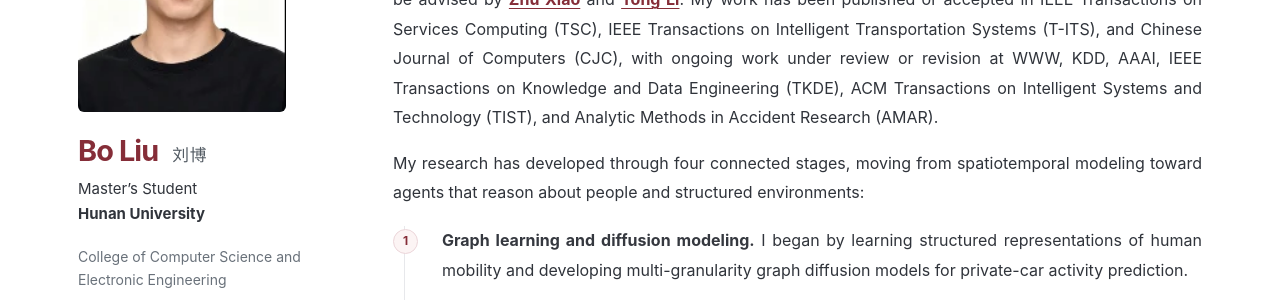
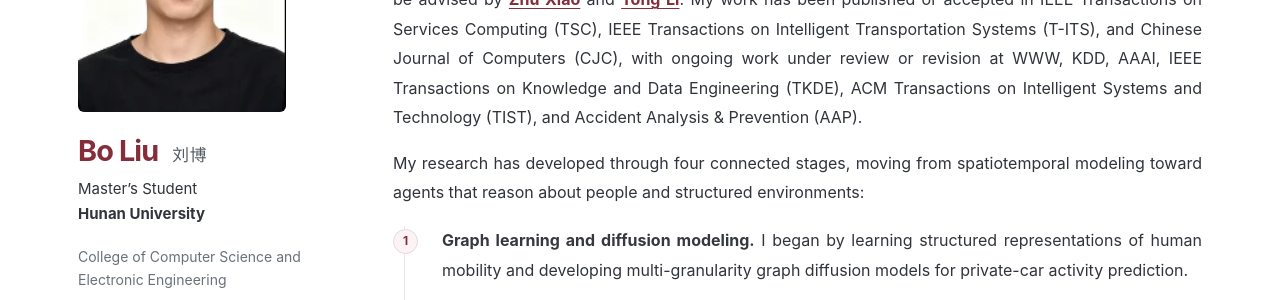
Before and after one commit to BoLiupro/boliupro.github.io, a Jekyll site: the page built from index.md, in a window 1280 px wide and 900 px high. Shown: the part 267-567 px from the top of the window. Built offline with Jekyll 4.4.1, drawn with Linux system fonts in a browser that asks for light colours; some of the changed text lies outside the part shown.

Commit message:
Correct HPDM submission venue to AAP

```diff
--- a/_data/publications.yml
+++ b/_data/publications.yml
@@ -200,7 +200,7 @@
   - Zhu Xiao
   - Xinge You
   - Anthony Gar-On Yeh
-  venue: Analytic Methods in Accident Research
+  venue: Accident Analysis & Prevention
   year: 2026
   status: under-review
   group: review
--- a/index.md
+++ b/index.md
@@ -7,7 +7,7 @@ permalink: /
 translation: /zh/
 ---
 
-Hi! I am **Bo Liu (刘博)**, a third-year Master’s student at the **College of Computer Science and Electronic Engineering, Hunan University**, and the **National Supercomputing Center in Changsha**. I am fortunate to be advised by **[Zhu Xiao](https://csee.hnu.edu.cn/people/xiaozhu){: target="_blank" rel="noopener noreferrer" }** and **[Tong Li](https://tong89.github.io/tongli.github.io/){: target="_blank" rel="noopener noreferrer" }**. My work has been published or accepted in IEEE Transactions on Services Computing (TSC), IEEE Transactions on Intelligent Transportation Systems (T-ITS), and Chinese Journal of Computers (CJC), with ongoing work under review or revision at WWW, KDD, AAAI, IEEE Transactions on Knowledge and Data Engineering (TKDE), ACM Transactions on Intelligent Systems and Technology (TIST), and Analytic Methods in Accident Research (AMAR).
+Hi! I am **Bo Liu (刘博)**, a third-year Master’s student at the **College of Computer Science and Electronic Engineering, Hunan University**, and the **National Supercomputing Center in Changsha**. I am fortunate to be advised by **[Zhu Xiao](https://csee.hnu.edu.cn/people/xiaozhu){: target="_blank" rel="noopener noreferrer" }** and **[Tong Li](https://tong89.github.io/tongli.github.io/){: target="_blank" rel="noopener noreferrer" }**. My work has been published or accepted in IEEE Transactions on Services Computing (TSC), IEEE Transactions on Intelligent Transportation Systems (T-ITS), and Chinese Journal of Computers (CJC), with ongoing work under review or revision at WWW, KDD, AAAI, IEEE Transactions on Knowledge and Data Engineering (TKDE), ACM Transactions on Intelligent Systems and Technology (TIST), and Accident Analysis & Prevention (AAP).
 
 My research has developed through four connected stages, moving from spatiotemporal modeling toward agents that reason about people and structured environments:
 
```
Also changed, not shown: docs/content-notes.md (+1 -1 lines), docs/validation.md (+1 -1 lines), zh/index.md (+1 -1 lines).
